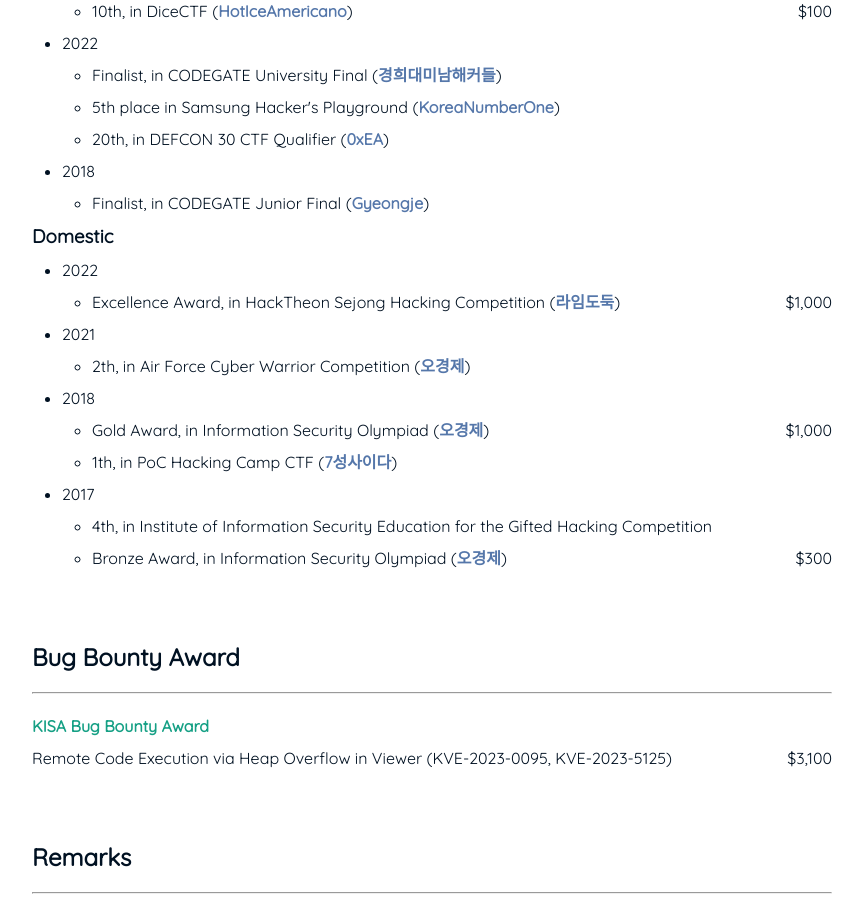
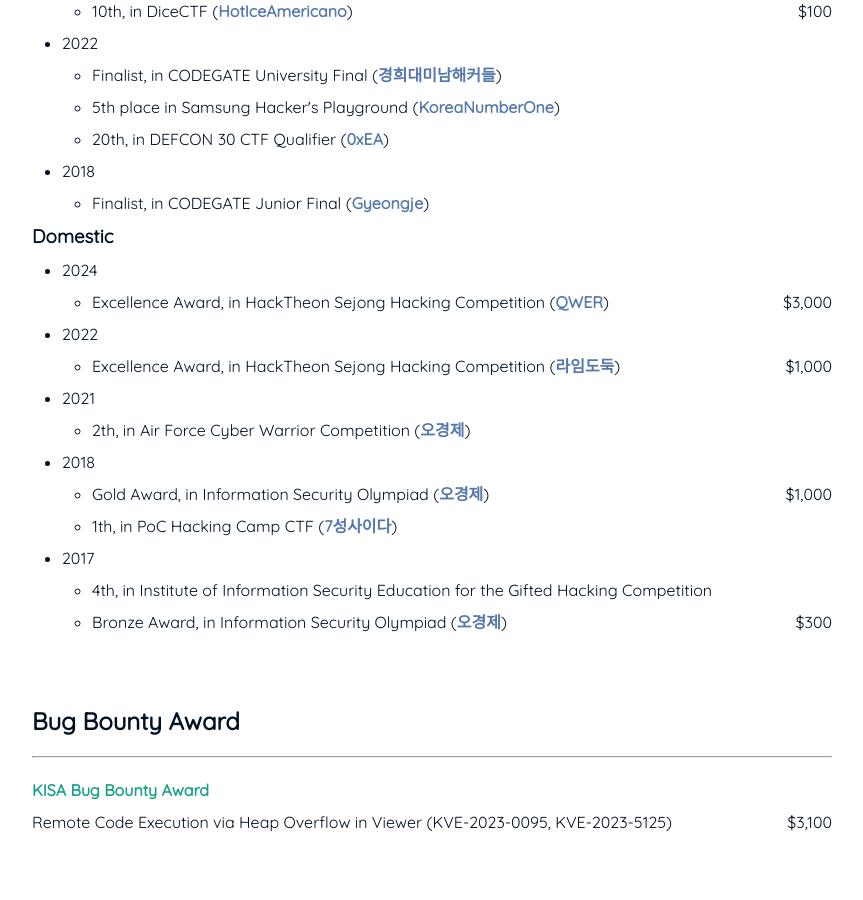
Before and after one commit to Gyeongje/gyeongje.github.io, a Jekyll site: the page built from index.md, in a window 1280 px wide and 900 px high, scrolled down 1406 px. Shown: the whole window, without its empty margins (208-1071 px from the left). Built offline with Jekyll 4.4.1, drawn with Linux system fonts in a browser that asks for light colours.

Commit message:
Update index.md

```diff
--- a/index.md
+++ b/index.md
@@ -66,6 +66,11 @@
 
 ### Domestic
 <ul>
+<li>2024</li>
+<ul>
+	<li>Excellence Award, in HackTheon Sejong Hacking Competition (<a href="https://m.boannews.com/html/detail.html?tab_type=1&idx=130709">QWER</a>) <span style="float: right; ">$3,000</span></li>
+</ul>
+
 <li>2022</li>
 <ul>
 	<li>Excellence Award, in HackTheon Sejong Hacking Competition (<a href="https://www.ccnnews.co.kr/news/articleView.html?idxno=265932">라임도둑</a>) <span style="float: right; ">$1,000</span></li>
```
